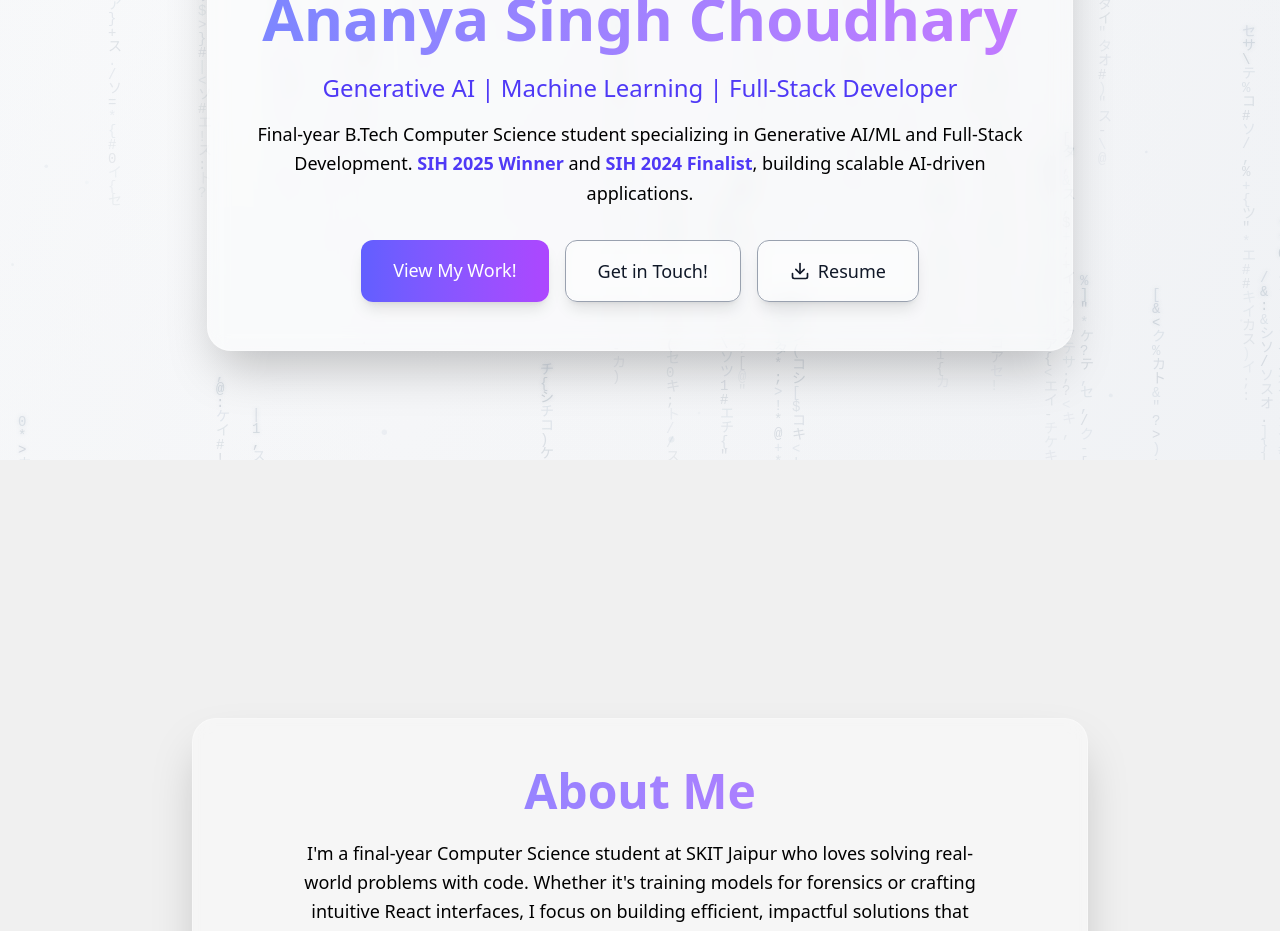
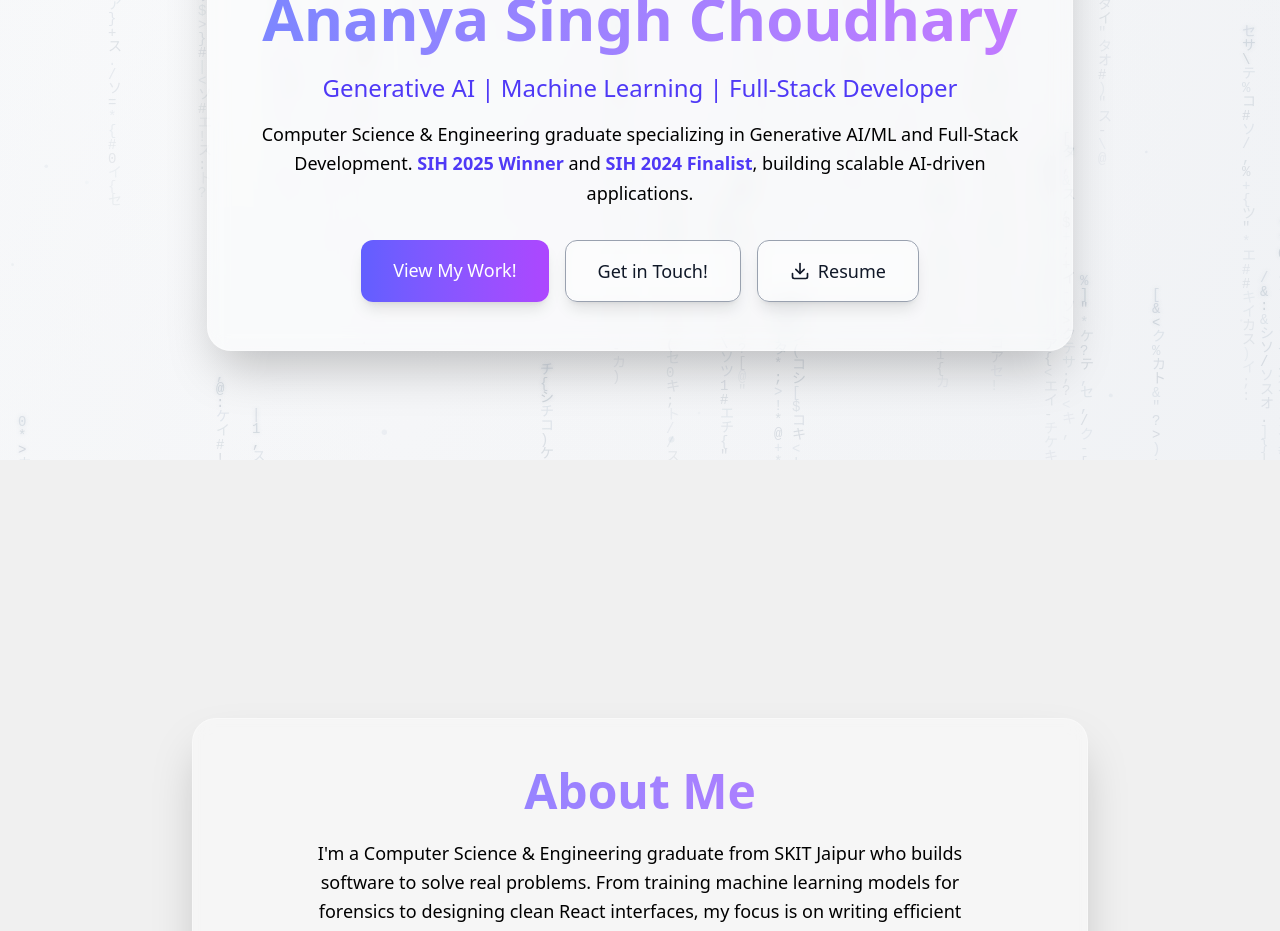
Before and after one commit to ananya-singh-choudhary-268/portfolio, a Next.js app: page / in a window 1280 px wide. Shown: the part 340-1271 px from the top of the page. Built offline with nearby package versions, Linux system fonts and the light colour scheme.

Commit message:
Version 4.1

```diff
--- a/components/about.tsx
+++ b/components/about.tsx
@@ -25,10 +25,7 @@ export default function About() {
           transition={{ delay: 0.2, duration: 0.8 }}
           viewport={{ once: true }}
         >
-          I&apos;m a final-year Computer Science student at SKIT Jaipur who loves
-          solving real-world problems with code. Whether it&apos;s training models
-          for forensics or crafting intuitive React interfaces, I focus on building
-          efficient, impactful solutions that actually work.
+          I&apos;m a Computer Science & Engineering graduate from SKIT Jaipur who builds software to solve real problems. From training machine learning models for forensics to designing clean React interfaces, my focus is on writing efficient code and shipping solutions that actually make an impact.
         </motion.p>
 
         <motion.div
--- a/components/hero.tsx
+++ b/components/hero.tsx
@@ -87,7 +87,7 @@ export default function Hero() {
           animate={{ opacity: 1 }}
           transition={{ delay: 0.4, duration: 0.8 }}
         >
-          Final-year B.Tech Computer Science student specializing in Generative AI/ML and Full-Stack Development.{" "}
+          Computer Science & Engineering graduate specializing in Generative AI/ML and Full-Stack Development.{" "}
           <span className="text-indigo-600 font-semibold">
             SIH 2025 Winner
           </span>{" "}
```
Also changed, not shown: 1 other file (tests, documents, lock files or other folders).
